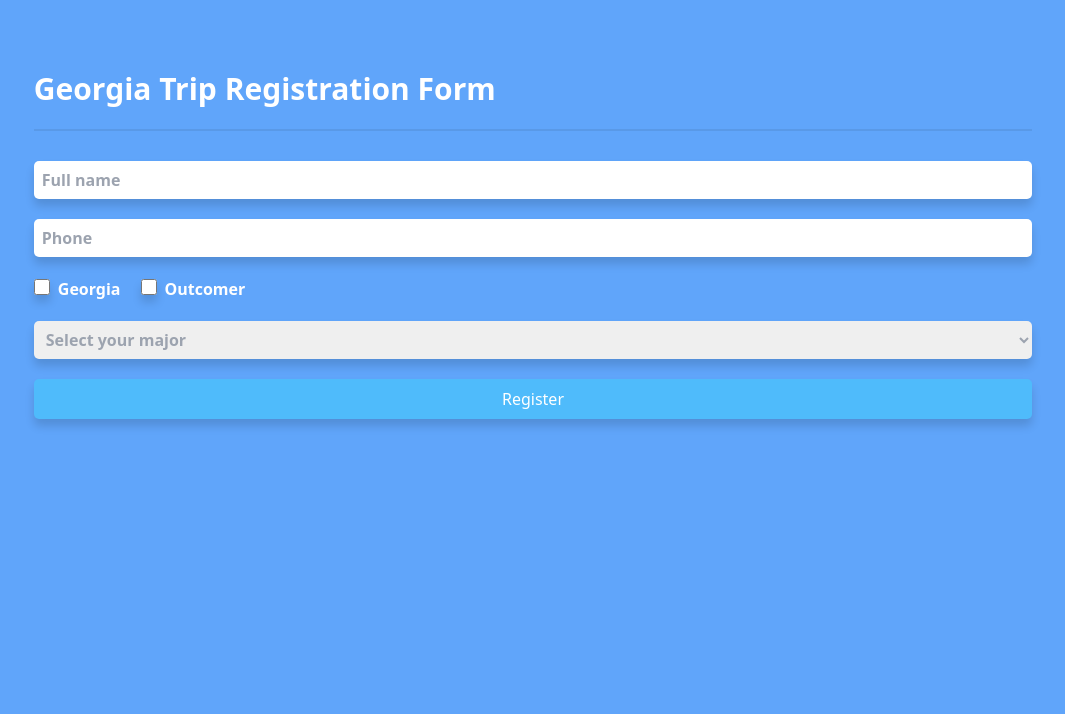
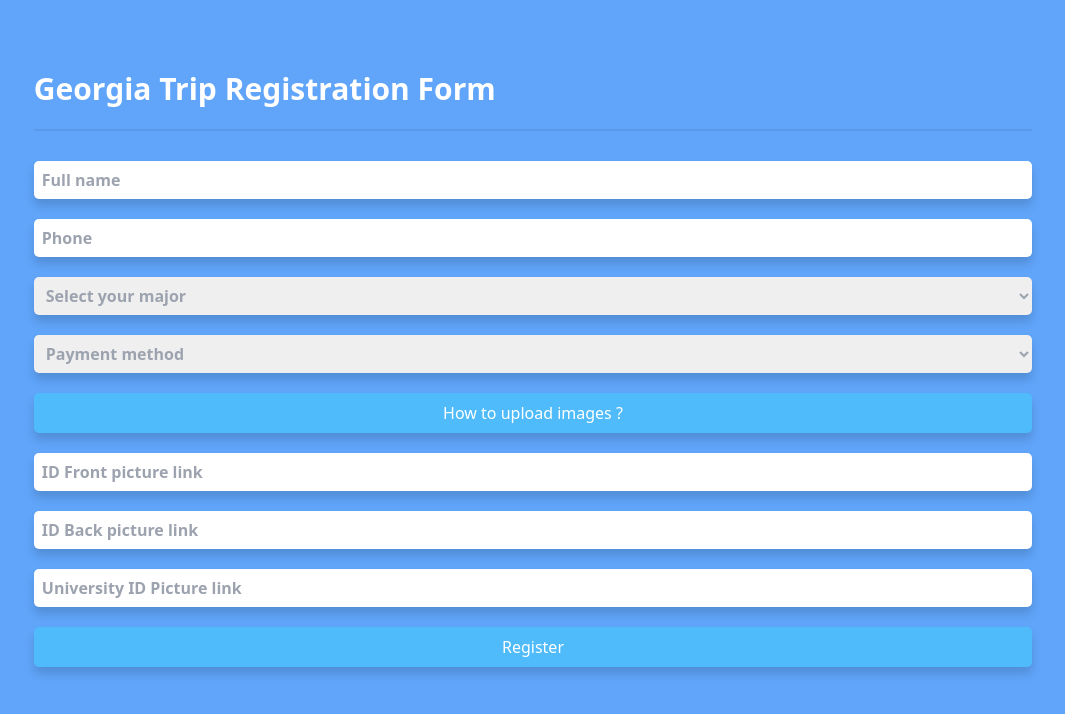
Before and after one commit to MadCoder911/gsuFormsFrontend, a React (Vite) app: page / in a window 1280 px wide. Shown: the top 714 px of the page, without its empty margins (107-1172 px from the left). Built offline with nearby package versions, Linux system fonts and the light colour scheme; no server answers; what tailwindcss-patterns would draw is missing.

Commit message:
added more inputs to the form

```diff
--- a/src/components/Form.jsx
+++ b/src/components/Form.jsx
@@ -51,7 +51,7 @@ const Form = () => {
               placeholder="Phone"
               className="rounded-[5px] py-[7px] px-2 font-semibold focus:outline-none shadow-[0px_7px_10px_0px_#00000024]"
             />
-            <div className="flex gap-[20px]">
+            {/* <div className="flex gap-[20px]">
               <div className="row">
                 <input
                   id="bordered-checkbox-1"
@@ -76,7 +76,7 @@ const Form = () => {
                   Outcomer
                 </label>
               </div>
-            </div>
+            </div> */}
             <select
               type="email"
               name="email"
@@ -107,6 +107,52 @@ const Form = () => {
                 BIS
               </option>
             </select>
+            <select
+              type="email"
+              name="email"
+              id="email"
+              placeholder="Phone"
+              className="rounded-[5px] py-[7px] px-2 font-semibold focus:outline-none shadow-[0px_7px_10px_0px_#00000024] text-gray-400"
+            >
+              <option value="" selected disabled>
+                Payment method
+              </option>
+
+              <option value="x" className="">
+                Instapay
+              </option>
+              <option value="x" className="">
+                Credit / Debit Card
+              </option>
+            </select>
+            <button
+              type="button"
+              className="bg-[#4FBBFB] w-[100%] p-2 flex justify-center text-white font-medium rounded-[5px] shadow-[0px_7px_10px_0px_#00000024] hover:scale-105 transition-all ease-in-out"
+            >
+              How to upload images ?
+            </button>
+            <input
+              type="id_front"
+              name="id_front"
+              id="id_front"
+              placeholder="ID Front picture link"
+              className="rounded-[5px] py-[7px] px-2 font-semibold focus:outline-none shadow-[0px_7px_10px_0px_#00000024] "
+            />
+
+            <input
+              type="id_back"
+              name="id_back"
+              id="id_back"
+              placeholder="ID Back picture link"
+              className="rounded-[5px] py-[7px] px-2 font-semibold focus:outline-none shadow-[0px_7px_10px_0px_#00000024]"
+            />
+            <input
+              type="id_back"
+              name="id_back"
+              id="id_back"
+              placeholder="University ID Picture link"
+              className="rounded-[5px] py-[7px] px-2 font-semibold focus:outline-none shadow-[0px_7px_10px_0px_#00000024]"
+            />
             <button
               onClick={() => {
                 toast.success("You have been registered !");
--- a/src/components/Responses.jsx
+++ b/src/components/Responses.jsx
@@ -43,7 +43,7 @@ const Responses = () => {
       <div>
         <div className="bg-blue-400 text-white   min-h-[100vh]  p-4 flex-col justify-center">
           <div className="bg-white text-black text-center text-[28px] font-bold rounded-[8px]">
-            Responses: {filteredData.length}{" "}
+            Responses: {data.length}{" "}
           </div>
 
           <div className="bg-white text-black p-3 mt-4 rounded-[8px]">
@@ -78,7 +78,7 @@ const Responses = () => {
               </div>
             </div>
             <div className="row mb-[20px] flex flex-col">
-              <label htmlFor="">Search by phone number</label>
+              <label htmlFor="">Filter by phone number</label>
               <input
                 type="email"
                 name="email"
@@ -88,7 +88,7 @@ const Responses = () => {
               />
             </div>
             <div className="row mb-[20px] flex flex-col">
-              <label htmlFor="">Search by Name</label>
+              <label htmlFor="">Filter by Name</label>
               <input
                 type="email"
                 name="email"
@@ -129,8 +129,9 @@ const Responses = () => {
               </select>
             </div>
           </div>
+          <p className="mt-4">{filteredData.length} Results found</p>
           <div className="flex mt-[30px] flex-wrap justify-center  gap-[30px]">
-            {data.map((item, i) => {
+            {filteredData.map((item, i) => {
               return (
                 <div
                   key={i}
```
